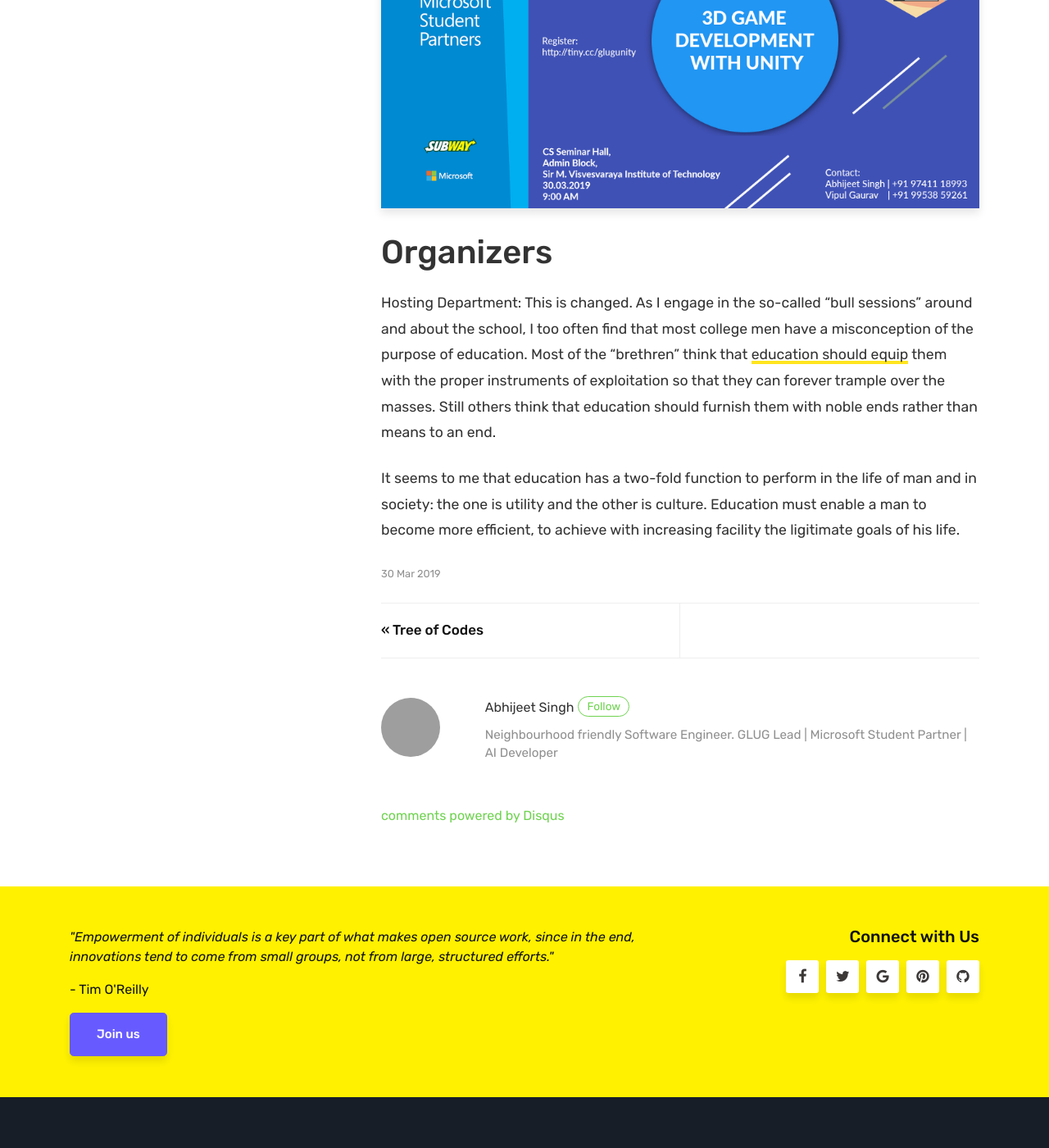
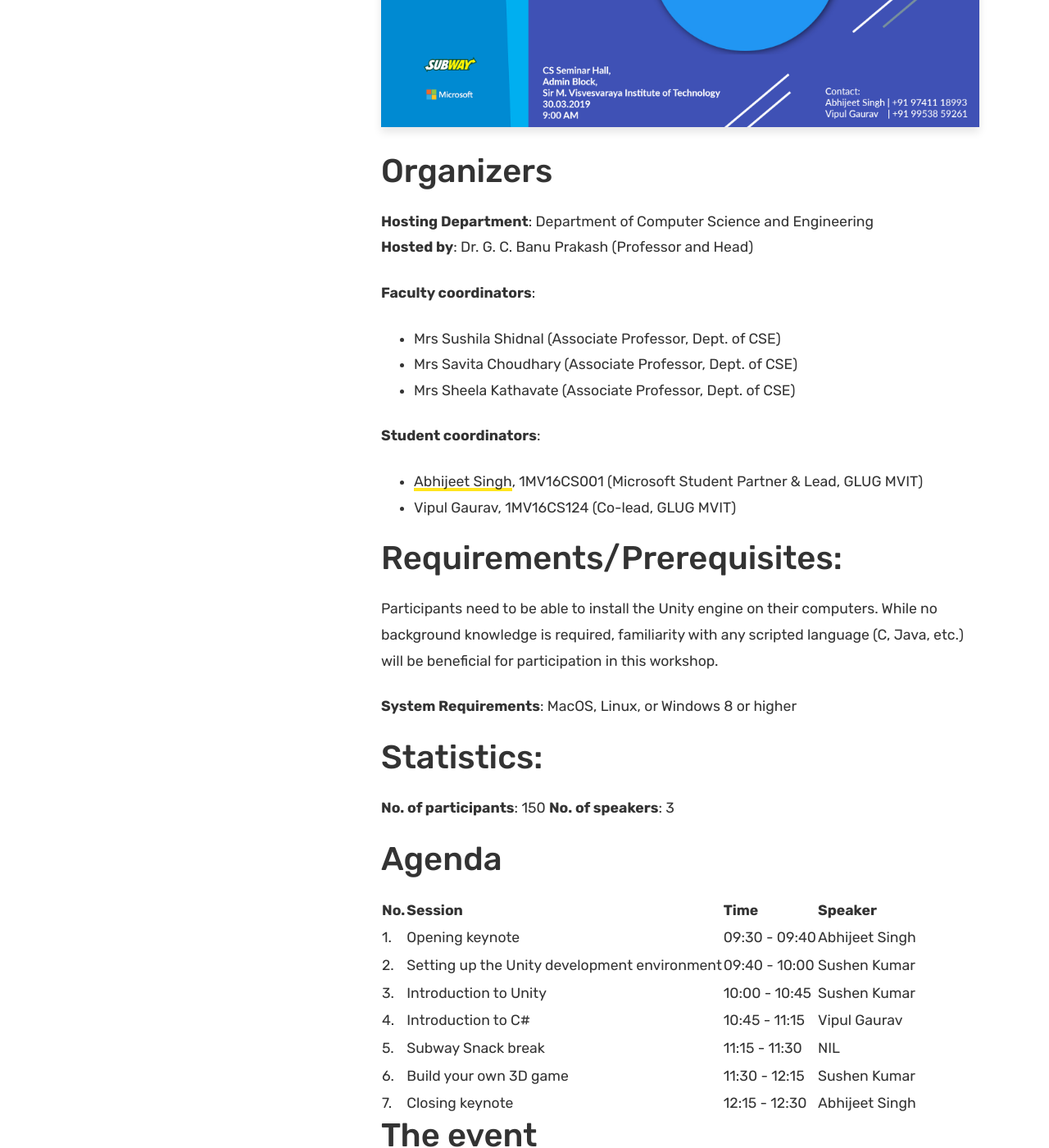
Before and after one commit to glugmvit/glugmvit.github.io, a Jekyll site: the page built from _posts/2019-03-30-localhost-unity.md, in a window 1280 px wide and 1400 px high, scrolled down 1389 px. Shown: the whole window at 82% size. Built offline with Jekyll 4.4.1, drawn with Linux system fonts in a browser that asks for light colours; comment, search, counter and statistics services are not loaded; some of the changed text lies outside the part shown; grey boxes are pictures that could not be loaded.

Commit message:
Edit localhost post

```diff
--- a/_posts/2019-03-30-localhost-unity.md
+++ b/_posts/2019-03-30-localhost-unity.md
@@ -3,25 +3,65 @@
 title:  "MLH Localhost: Game Development with Unity 3D"
 author: absingh
 categories: [ Unity, Windows, C# ]
-# image: assets/images/1.jpg
-image: assets/images/unity3d/poster.jpg
+image: assets/images/1.jpg
 featured: true
 ---
 # Concept
 On Saturday, 30th March 2019, we hosted our first ever MLH Localhost: Game Development with Unity 3D, powered by Microsoft and Subway. [MLH Localhost](https://localhost.mlh.io/) events are free, out-of-the-box workshops covering today's most relevant technology so you can share knowledge with your community, spend less time on content, and learn as you go.
 
-Duration: 3 hours
-
-Venue: CSE Seminar Hall, Admin Block
-
-Location: Sir M. Visvesvaraya Institute of Technology, Bengaluru, Karnataka
-
-Topics: Game Development for Windows, Unity 3D, C#
+**Duration**: 3 hours
+**Venue**: CSE Seminar Hall, Admin Block
+**Location**: Sir M. Visvesvaraya Institute of Technology, Bangalore
+**Topics**: Game Development for Windows, Unity 3D, C#
 
 ![](/assets/images/unity3d/poster.jpg)
 
 # Organizers
 
-Hosting Department: This is changed. As I engage in the so-called "bull sessions" around and about the school, I too often find that most college men have a misconception of the purpose of education. Most of the "brethren" think that <a href="#">education should equip</a> them with the proper instruments of exploitation so that they can forever trample over the masses. Still others think that education should furnish them with noble ends rather than means to an end.
+**Hosting Department**: Department of Computer Science and Engineering
+**Hosted by**: Dr. G. C. Banu Prakash (Professor and Head)
 
-It seems to me that education has a two-fold function to perform in the life of man and in society: the one is utility and the other is culture. Education must enable a man to become more efficient, to achieve with increasing facility the ligitimate goals of his life.
+**Faculty coordinators**:
+- Mrs Sushila Shidnal (Associate Professor, Dept. of CSE)
+- Mrs Savita Choudhary (Associate Professor, Dept. of CSE)
+- Mrs Sheela Kathavate (Associate Professor, Dept. of CSE)
+
+**Student coordinators**:
+- [Abhijeet Singh](http://absingh.com), 1MV16CS001 (Microsoft Student Partner & Lead, GLUG MVIT)
+- Vipul Gaurav, 1MV16CS124 (Co-lead, GLUG MVIT)
+
+# Requirements/Prerequisites:
+Participants need to be able to install the Unity engine on their computers. While no background knowledge is required, familiarity with any scripted language (C, Java, etc.) will be beneficial for participation in this workshop.
+
+**System Requirements**: MacOS, Linux, or Windows 8 or higher
+
+# Statistics:
+**No. of participants**: 150
+**No. of speakers**: 3
+
+# Agenda
+
+| No. | Session | Time | Speaker |
+|-----|---------|------|---------|
+|  1. | Opening keynote  | 09:30 - 09:40  | Abhijeet Singh |
+|  2. | Setting up the Unity development environment  | 09:40 - 10:00  | Sushen Kumar |
+|  3. | Introduction to Unity | 10:00 - 10:45 | Sushen Kumar |
+|  4. | Introduction to C# | 10:45 - 11:15 | Vipul Gaurav |
+|  5. | Subway Snack break | 11:15 - 11:30 | NIL |
+|  6. | Build your own 3D game | 11:30 - 12:15 | Sushen Kumar |
+|  7. | Closing keynote | 12:15 - 12:30 | Abhijeet Singh |
+
+# The event
+
+The event was organized by the *Computer Science & Engineering Department* of [Sir M. Visvesvaraya Institute of Technology, Bangalore](http://sirmvit.edu). The event began with an invocation keynote after which the technical sessions started. The event was sponsored by MLH, Microsoft, and Subway. Students were given a starter code with bugs for a 3D car racing game using Unity 3D. The aim of the workshop was to explain the workflow of Unity 3D for Windows Desktop game development and solve the bugs in the code to complete and play the game. The event ended with a closing keynote and a group photograph after which the audience was dispersed.
+
+# About the speakers
+
+- [Sushen Kumar]()
+    Nice guy
+
+- [Abhijeet Singh]()
+    Another Nice guy
+
+- [Vipul Gaurav]()
+    Also nice guy
```
